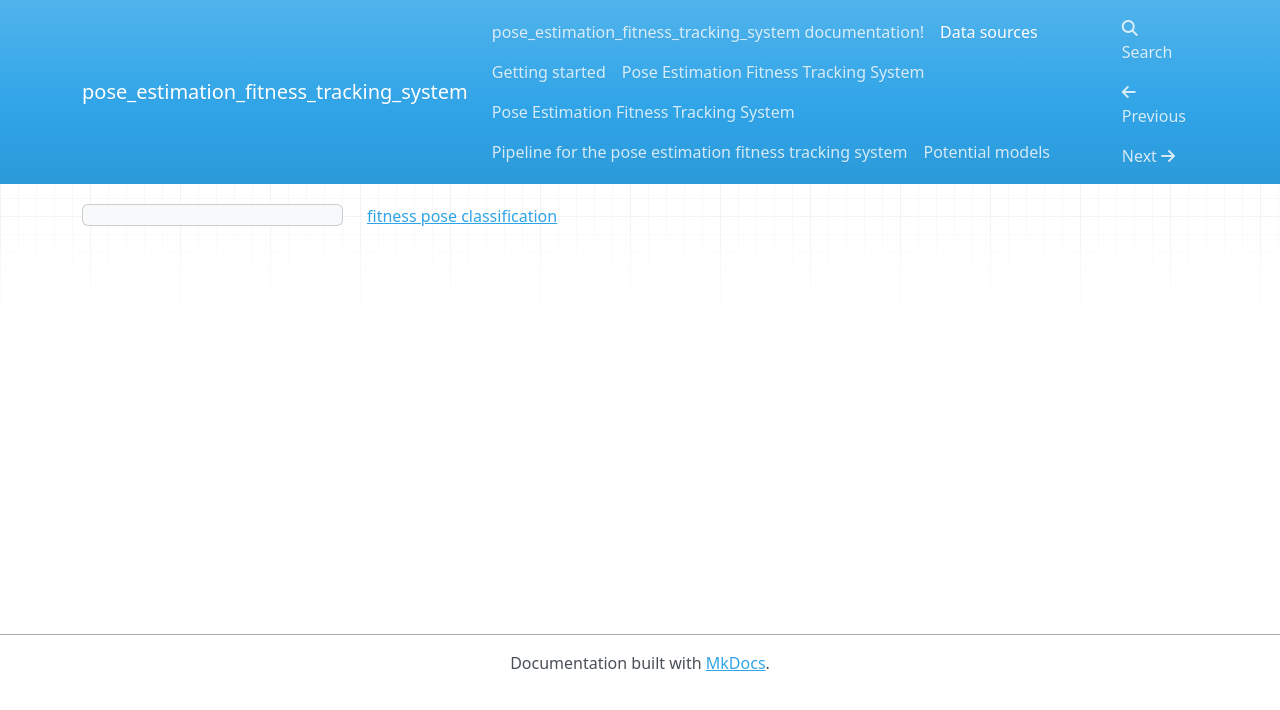
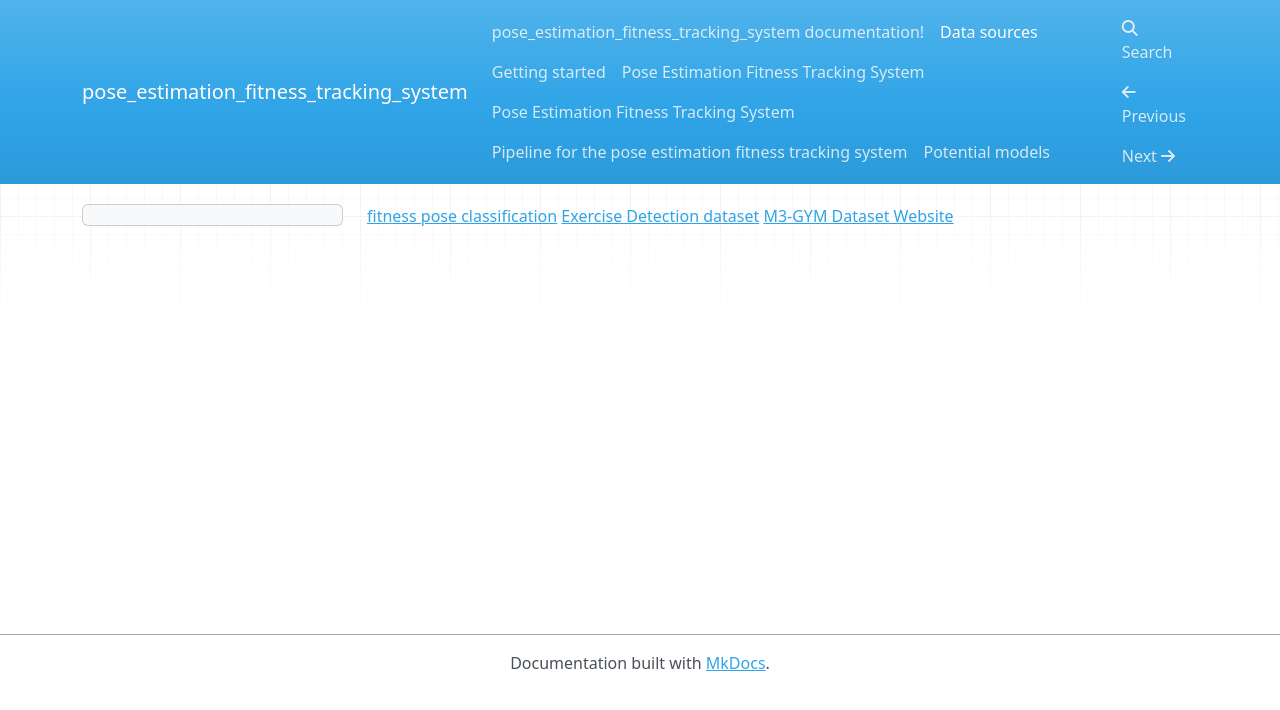
Before and after one commit to Rajendran2201/pose-estimation-fitness-tracking-system, an MkDocs documentation site: the page built from docs/docs/Data sources.md, in a window 1280 px wide. Shown: the top 710 px of the page. Built offline with MkDocs 1.6.1, drawn with Linux system fonts in a browser that asks for light colours; nearby versions of some CDN libraries.

Commit message:
Added  Exercise detection and M3GYM dataset links

```diff
--- a/docs/docs/Data sources.md
+++ b/docs/docs/Data sources.md
@@ -1 +1,3 @@
 [fitness pose classification](https://www.kaggle.com/competitions/fitness-pose-classification/data)
+[Exercise Detection dataset](https://www.kaggle.com/datasets/mrigaankjaswal/exercise-detection-dataset)
+[M3-GYM Dataset Website](https://finalyou.github.io/M3GYM/)
```
